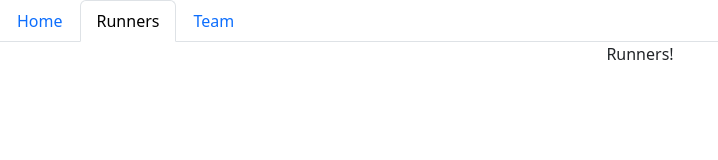
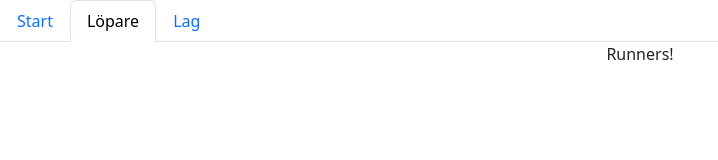
Before and after one commit to Ejdamm/tjogetlag, a React (Create React App) app: page /tjogetlag/runners in a window 1280 px wide. Shown: the top 160 px of the page, without its empty margins (0-718 px from the left). Built offline with nearby package versions, Linux system fonts and the light colour scheme.

Commit message:
Add Start.tsx

```diff
--- a/package.json
+++ b/package.json
@@ -21,12 +21,13 @@
     "react": "^18.2.0",
     "react-bootstrap": "^2.10.10",
     "react-dom": "^18.2.0",
+    "react-router-bootstrap": "^0.26.3",
     "react-router-dom": "^6.16.0",
-    "react-router-bootstrap": "^0.26.3",
     "react-scripts": "^5.0.1",
     "typescript": "^4.9.5"
   },
   "devDependencies": {
+    "@types/react-router-bootstrap": "^0.26.8",
     "gh-pages": "^6.3.0"
   },
   "eslintConfig": {
--- a/src/App.tsx
+++ b/src/App.tsx
@@ -8,6 +8,7 @@ import { Runners } from './Runners';
 import { Team } from './Team';
 import {NavBar} from "./NavTabs";
 import 'bootstrap/dist/css/bootstrap.min.css';
+import {Start} from "./Start";
 
 const RootLayout = () => {
     return (
@@ -24,7 +25,7 @@ const router = createBrowserRouter([
         children: [
             {
                 path: "/tjogetlag/",
-                element: <Team />,
+                element: <Start />,
             },
             {
                 path: "/tjogetlag/team",
--- a/src/NavTabs.tsx
+++ b/src/NavTabs.tsx
@@ -6,13 +6,13 @@ export const NavBar = () => {
     return (
         <Nav variant="tabs">
             <LinkContainer to="/tjogetlag/">
-                <Nav.Link>Home</Nav.Link>
+                <Nav.Link>Start</Nav.Link>
             </LinkContainer>
             <LinkContainer to="/tjogetlag/runners">
-                <Nav.Link>Runners</Nav.Link>
+                <Nav.Link>Löpare</Nav.Link>
             </LinkContainer>
             <LinkContainer to="/tjogetlag/team">
-                <Nav.Link>Team</Nav.Link>
+                <Nav.Link>Lag</Nav.Link>
             </LinkContainer>
         </Nav>
     );
--- /dev/null
+++ b/src/Start.tsx
@@ -0,0 +1,14 @@
+import React from 'react';
+import './App.css';
+
+export const Start = () => {
+  return (
+    <div className="App">
+      <header className="App-header">
+        <p>
+            Start!
+        </p>
+      </header>
+    </div>
+  );
+}
```
Also changed, not shown: 1 other file (tests, documents, lock files or other folders).
